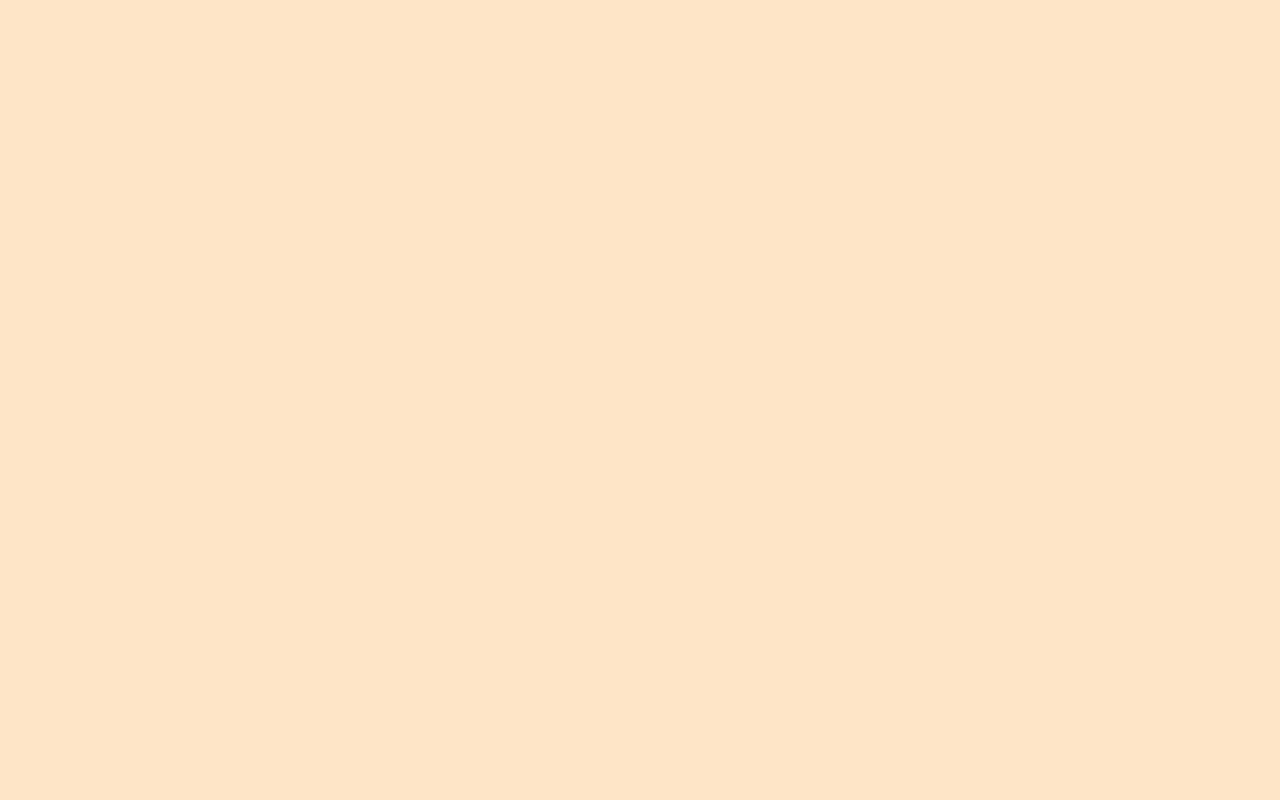
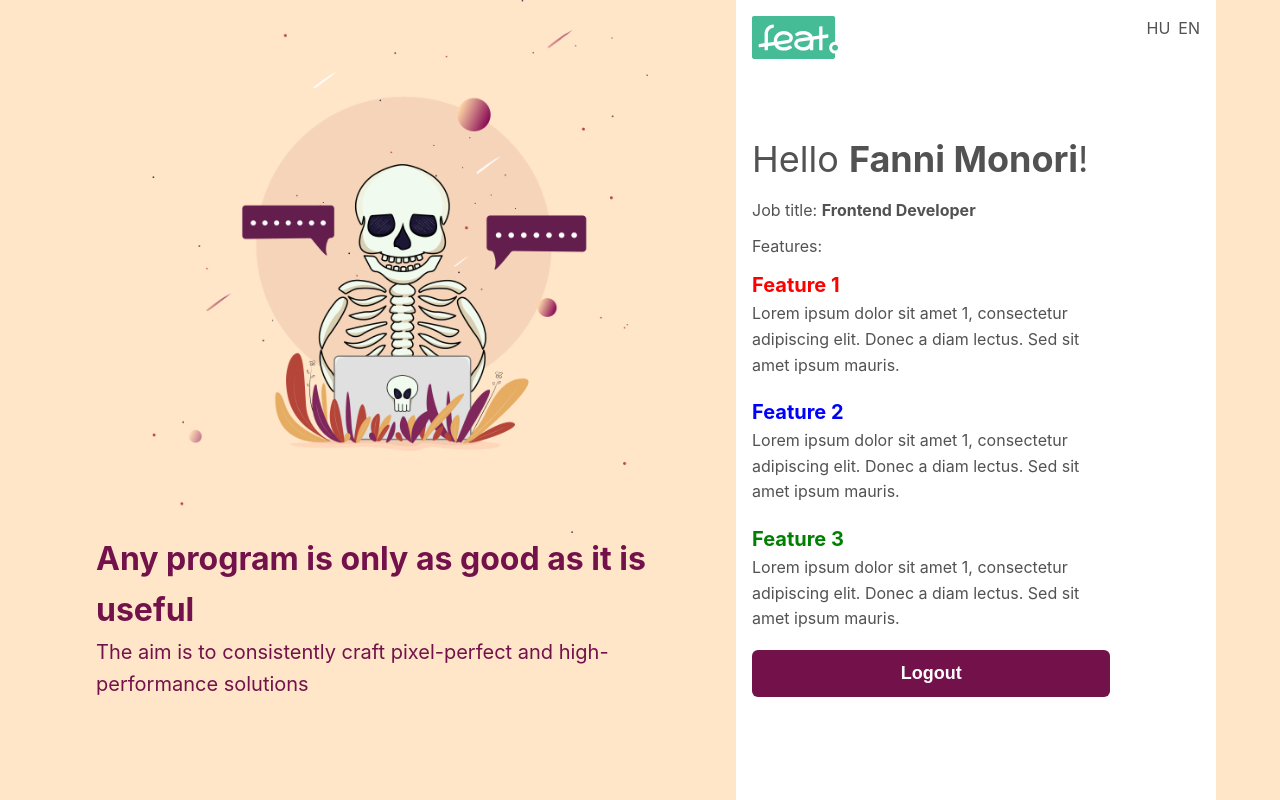
Before and after one commit to monorifanni/feat-test-task, a Vue app: page /user in a window 1280 px wide. Before the commit this address had no page. Built offline with nearby package versions, Linux system fonts and the light colour scheme; the HTML template or start-up script is replaced by a standard one.

Commit message:
add user page

```diff
--- a/src/components/PageContainer.vue
+++ b/src/components/PageContainer.vue
@@ -9,7 +9,9 @@
     <div class="content">
       <div>
         <img alt="feat logo" src="@/assets/feat.svg" />
-        <slot></slot>
+        <div class="slotContainer">
+          <slot></slot>
+        </div>
       </div>
 
       <div class="langSelect">
@@ -47,6 +49,10 @@
   padding: 1rem;
   display: grid;
   grid-template-columns: 4fr 1fr;
+}
+
+.slotContainer {
+  padding-top: 4rem;
 }
 
 .pageContainer {
--- a/src/pages/LoginPage.vue
+++ b/src/pages/LoginPage.vue
@@ -44,6 +44,7 @@
 
 <script setup lang="ts">
 import PageContainer from '@/components/PageContainer.vue'
+import router from '@/router'
 import { ref } from 'vue'
 
 const formData = ref({
@@ -54,6 +55,7 @@ const formData = ref({
 const handleLogin = async () => {
   try {
     console.log(formData.value)
+    await router.push('/user')
   } catch (error) {
     console.log(error)
   }
@@ -62,7 +64,7 @@ const handleLogin = async () => {
 
 <style scoped>
 .title {
-  margin: 4rem 0 2.25rem;
+  margin-bottom: 2.25rem;
 
   h1 {
     font-weight: bold;
--- /dev/null
+++ b/src/pages/UserPage.vue
@@ -0,0 +1,79 @@
+<template>
+  <page-container>
+    <div class="descriptionItems">
+      <h1>
+        Hello <span>{{ user.first_name }} {{ user.last_name }}</span
+        >!
+      </h1>
+      <p>
+        Job title: <span>{{ user.job_tile }}</span>
+      </p>
+      <p>Features:</p>
+      <div v-for="feature in user.features" :key="feature.title" class="featureItem">
+        <h3 :style="{ color: feature.color }">{{ feature.title }}</h3>
+        <p>{{ feature.description }}</p>
+      </div>
+
+      <button @click="handleLogout">Logout</button>
+    </div>
+  </page-container>
+</template>
+
+<script setup lang="ts">
+import PageContainer from '@/components/PageContainer.vue'
+import router from '@/router'
+import { ref } from 'vue'
+
+const user = ref({
+  first_name: 'Fanni',
+  last_name: 'Monori',
+  job_tile: 'Frontend Developer',
+  features: [
+    {
+      color: 'red',
+      title: 'Feature 1',
+      description:
+        'Lorem ipsum dolor sit amet 1, consectetur adipiscing elit. Donec a diam lectus. Sed sit amet ipsum mauris.',
+    },
+    {
+      color: 'blue',
+      title: 'Feature 2',
+      description:
+        'Lorem ipsum dolor sit amet 1, consectetur adipiscing elit. Donec a diam lectus. Sed sit amet ipsum mauris.',
+    },
+    {
+      color: 'green',
+      title: 'Feature 3',
+      description:
+        'Lorem ipsum dolor sit amet 1, consectetur adipiscing elit. Donec a diam lectus. Sed sit amet ipsum mauris.',
+    },
+  ],
+})
+
+const handleLogout = async () => {
+  try {
+    console.log('logout')
+    await router.push('/login')
+  } catch (error) {
+    console.log(error)
+  }
+}
+</script>
+
+<style scoped>
+h1 > span,
+p > span,
+h3 {
+  font-weight: bold;
+}
+
+.descriptionItems {
+  display: flex;
+  flex-direction: column;
+  gap: 10px;
+}
+
+.featureItem {
+  margin-bottom: 0.5rem;
+}
+</style>
--- a/src/router/index.ts
+++ b/src/router/index.ts
@@ -1,4 +1,5 @@
 import LoginPage from '@/pages/LoginPage.vue'
+import UserPage from '@/pages/UserPage.vue'
 import { createRouter, createWebHistory } from 'vue-router'
 
 const router = createRouter({
@@ -9,6 +10,11 @@ const router = createRouter({
       name: 'login',
       component: LoginPage,
     },
+    {
+      path: '/user',
+      name: 'user',
+      component: UserPage,
+    },
   ],
 })
 
```
